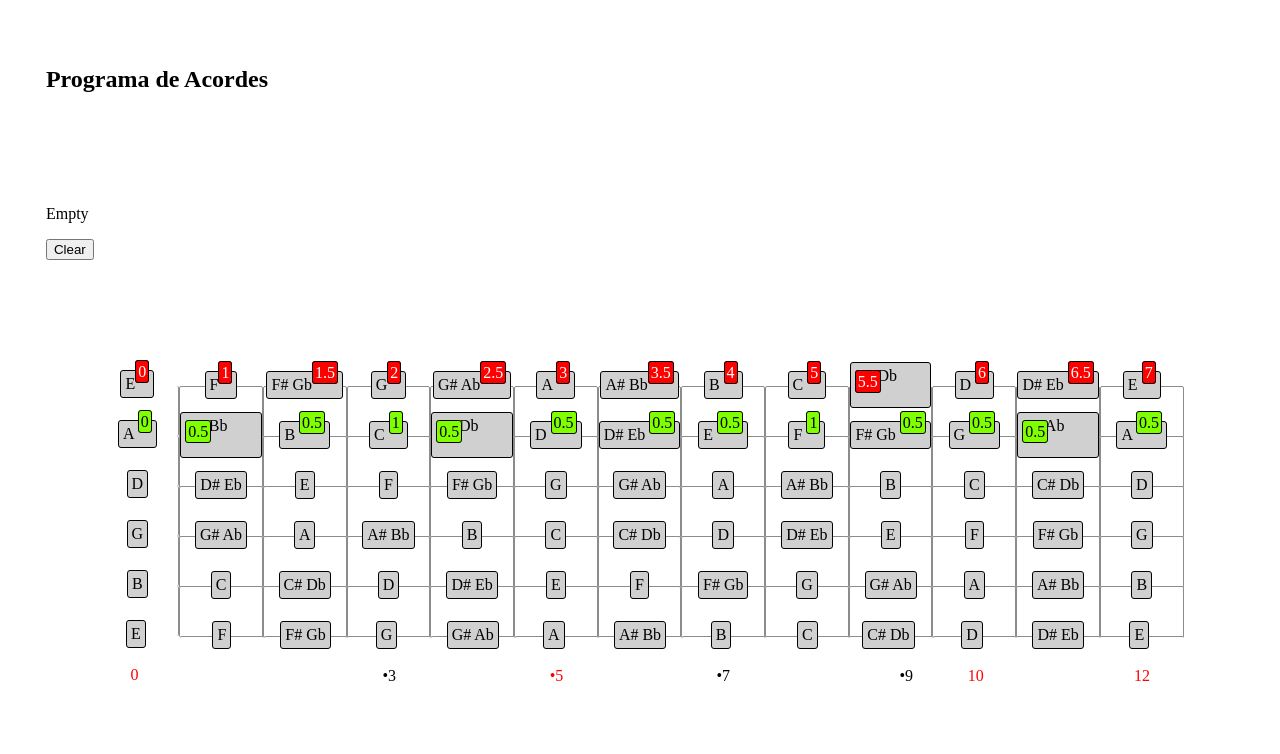
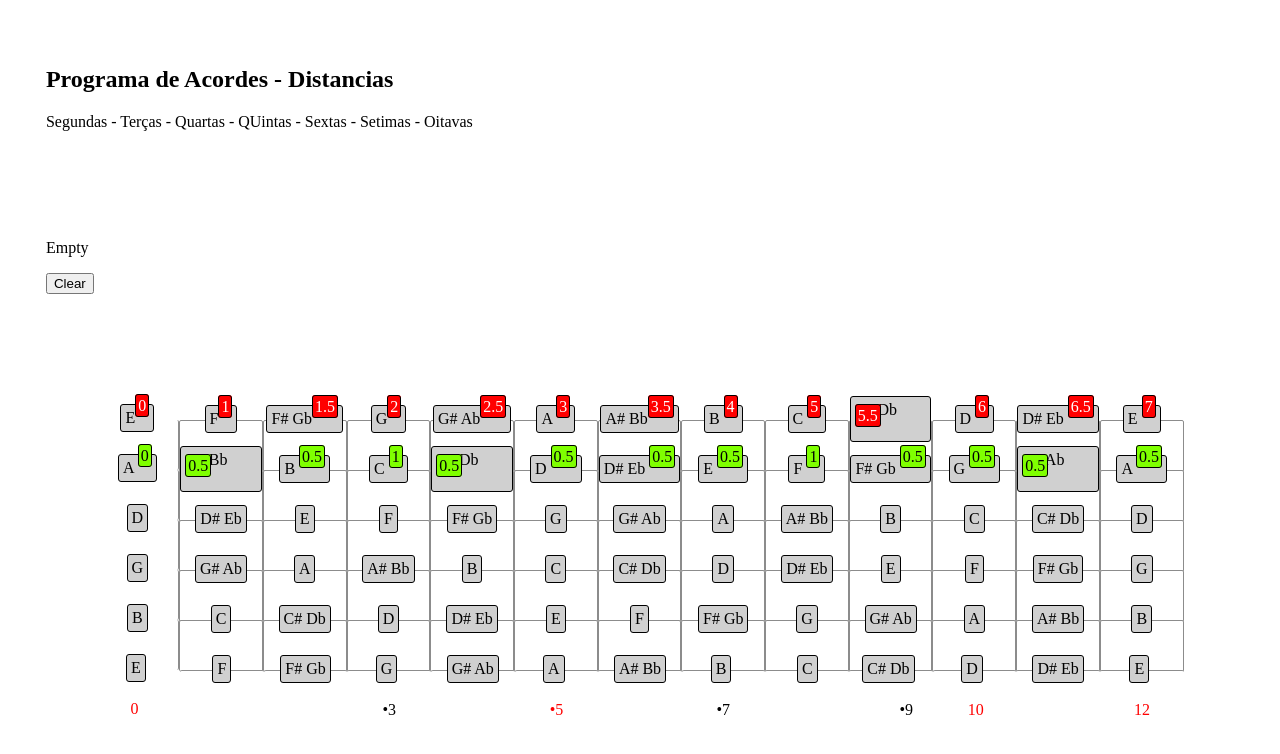
Before and after one commit to taiguaras/arpejos, a plain HTML site: page distancia.html in a window 1280 px wide. Drawn offline with nearby package versions, Linux system fonts and the light colour scheme.

Commit message:
Update names

```diff
--- a/novo.html
+++ b/distancia.html
@@ -4,7 +4,7 @@
     <meta charset="UTF-8">
     <meta http-equiv="X-UA-Compatible" content="IE=edge">
     <meta name="viewport" content="width=device-width, initial-scale=1.0">
-    <title>Projeto de Acordes</title>
+    <title>Projeto de Acordes - Distancias</title>
     <link rel="icon" type="image/x-icon" href="guitar.png">
 
     <style>
@@ -145,7 +145,8 @@
 <body>
 
     <section>
-        <h1>Programa de Acordes</h1>
+        <h1>Programa de Acordes - Distancias</h1>
+        <p>Segundas - Terças - Quartas - QUintas - Sextas - Setimas - Oitavas</p>
         <!-- <P>Selectione uma nota:</P>
         <select id="options">
             <option value="A">A</option>
```
